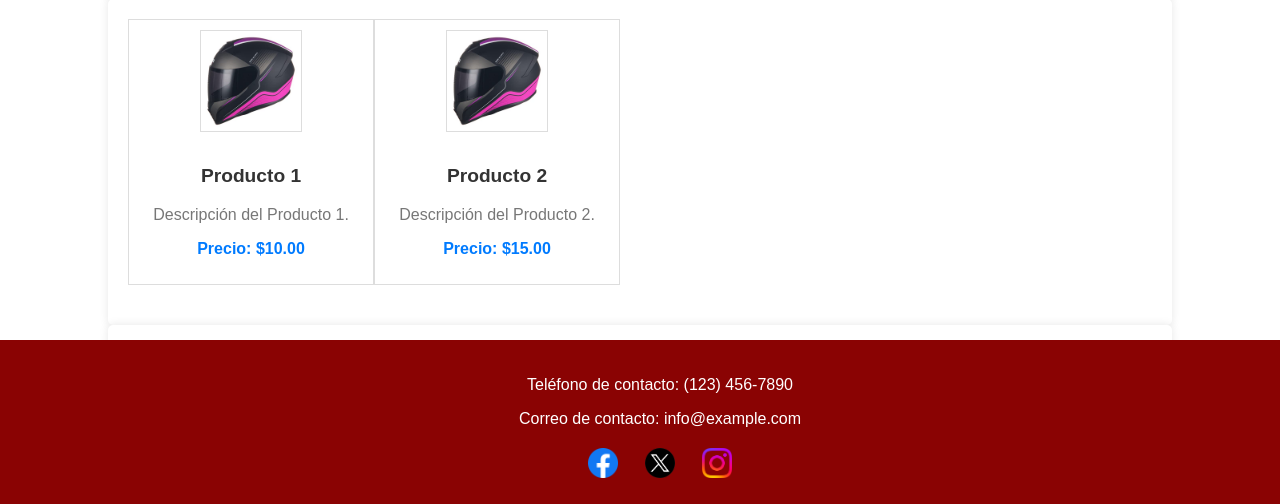
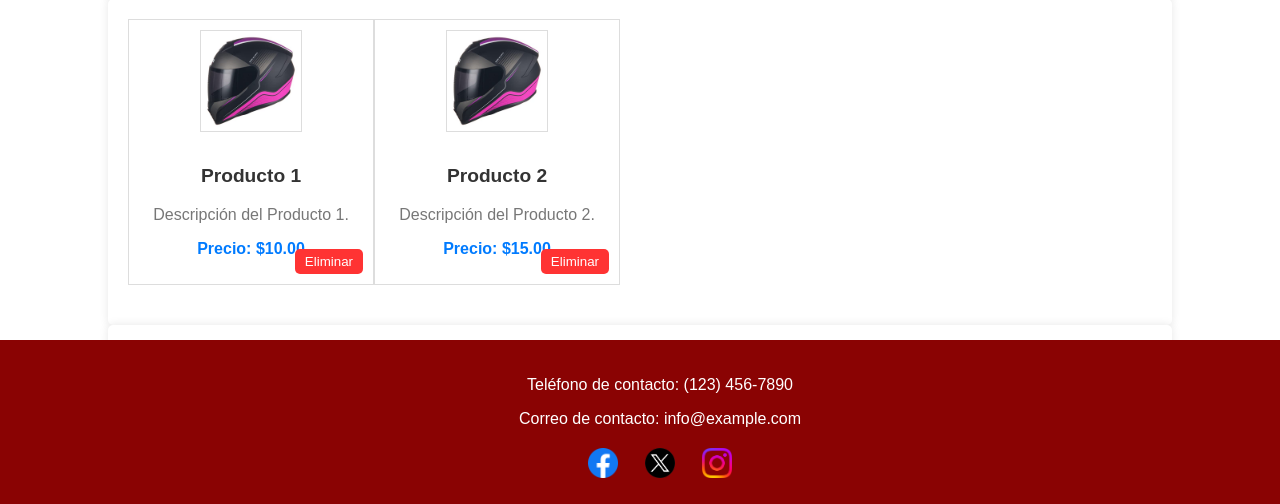
Before and after one commit to DFDev3/Shopcart, a PHP site: page /ShopCart/shopCart.html in a window 1280 px wide. Shown: the part 296-800 px from the top of the page. Run offline with PHP 8.4, Linux system fonts and the light colour scheme.

Commit message:
ShopCart009- Fix Agregar boton eliminar en el carrito de compra

```diff
--- a/ShopCart/shopCart.html
+++ b/ShopCart/shopCart.html
@@ -65,6 +65,9 @@
             <div class="item-price">
                 <p>Precio: $10.00</p>
             </div>
+            <div class="item-actions">
+                <button class="remove-button">Eliminar</button>
+            </div>
         </div>
 
         <div class="cart-item">
@@ -75,6 +78,9 @@
             </div>
             <div class="item-price">
                 <p>Precio: $15.00</p>
+            </div>
+            <div class="item-actions">
+                <button class="remove-button">Eliminar</button>
             </div>
         </div>
         <!-- ... (agrega más artículos si es necesario) ... -->
--- a/Styles/shopcart.css
+++ b/Styles/shopcart.css
@@ -193,8 +193,24 @@ body {
     border: 1px solid #ddd; /* Bordes para los elementos */
     padding: 10px; /* Espacio interno */
     text-align: center; /* Alinea el texto en el centro */
+    position: relative;
+}
+.remove-button {
+    background-color: #ff3333; /* Color de fondo rojo para el botón */
+    color: #fff; /* Color de texto blanco para el botón */
+    border: none;
+    padding: 5px 10px;
+    border-radius: 5px;
+    cursor: pointer;
+    position: absolute; /* Posicionamiento absoluto para el botón */
+    bottom: 10px; /* Alinea el botón en la parte inferior */
+    right: 10px; /* Alinea el botón en la parte derecha */
 }
 
+/* Estilos para el botón "Eliminar" en hover (al pasar el mouse sobre él) */
+.remove-button:hover {
+    background-color: #ff0000; /* Cambia el color de fondo en hover */
+}
 .cart-item img {
     max-width: 100%;
     max-height: 100px;
```
